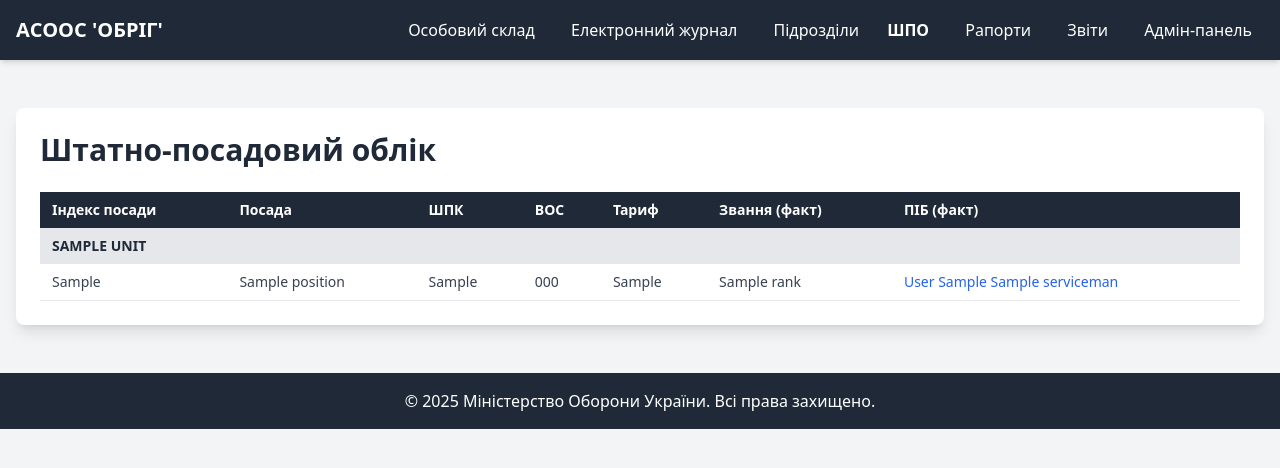
After one commit to bird9fly-rgb/personnel_accounting, a Django app: page /staffing/table/ in a window 1280 px wide. The commit adds this page. Shown: the top 468 px of the page. Run offline with Django 5.2, Linux system fonts and the light colour scheme; tables that the repository leaves empty hold one stand-in row (values such as "Sample post"); parts of the project's set-up code (start-up, migrations or seed data) failed here and were passed over; some libraries are stand-ins or nearby versions.

```diff
--- a/templates/base.html
+++ b/templates/base.html
@@ -13,7 +13,10 @@
             <div class="space-x-2">
                 <a href="{% url 'personnel:serviceman-list' %}" class="px-3 py-2 rounded hover:bg-gray-700">Особовий склад</a>
                 <a href="{% url 'personnel:electronic-journal' %}" class="px-3 py-2 rounded hover:bg-gray-700">Електронний журнал</a>
-                <a href="{% url 'staffing:unit-list' %}" class="px-3 py-2 rounded hover:bg-gray-700">Підрозділи</a>
+                <div class="inline-block">
+                    <a href="{% url 'staffing:unit-list' %}" class="px-3 py-2 rounded hover:bg-gray-700">Підрозділи</a>
+                    <a href="{% url 'staffing:staffing-table' %}" class="px-3 py-2 rounded hover:bg-gray-700 font-semibold">ШПО</a>
+                </div>
                 <a href="{% url 'documents:report-list' %}" class="px-3 py-2 rounded hover:bg-gray-700">Рапорти</a>
                 <a href="{% url 'reporting:dashboard' %}" class="px-3 py-2 rounded hover:bg-gray-700">Звіти</a>
                 <a href="/admin/" class="px-3 py-2 rounded hover:bg-gray-700">Адмін-панель</a>
--- /dev/null
+++ b/templates/staffing/staffing_table.html
@@ -0,0 +1,58 @@
+{% extends "base.html" %}
+
+{% block title %}{{ page_title }} - АСООС 'ОБРІГ'{% endblock %}
+
+{% block content %}
+<div class="bg-white p-6 rounded-lg shadow-lg">
+    <div class="flex justify-between items-center mb-6">
+        <h1 class="text-3xl font-bold text-gray-800">{{ page_title }}</h1>
+        </div>
+
+    <div class="overflow-x-auto">
+        <table class="min-w-full bg-white text-sm">
+            <thead class="bg-gray-800 text-white">
+                <tr>
+                    <th class="py-2 px-3 text-left font-semibold">Індекс посади</th>
+                    <th class="py-2 px-3 text-left font-semibold">Посада</th>
+                    <th class="py-2 px-3 text-left font-semibold">ШПК</th>
+                    <th class="py-2 px-3 text-left font-semibold">ВОС</th>
+                    <th class="py-2 px-3 text-left font-semibold">Тариф</th>
+                    <th class="py-2 px-3 text-left font-semibold">Звання (факт)</th>
+                    <th class="py-2 px-3 text-left font-semibold">ПІБ (факт)</th>
+                </tr>
+            </thead>
+            <tbody class="text-gray-700">
+                {% for unit, positions in units_with_positions.items %}
+                    <tr class="bg-gray-200">
+                        <td colspan="7" class="py-2 px-3 font-bold text-gray-800">
+                            {{ unit.name|upper }}
+                        </td>
+                    </tr>
+
+                    {% for position in positions %}
+                    <tr class="border-b hover:bg-gray-50 {% if not position.serviceman %}bg-red-50{% endif %}">
+                        <td class="py-2 px-3">{{ position.position_index }}</td>
+                        <td class="py-2 px-3 font-medium">{{ position.name }}</td>
+                        <td class="py-2 px-3">{{ position.category }}</td>
+                        <td class="py-2 px-3">{{ position.specialty.code }}</td>
+                        <td class="py-2 px-3">{{ position.tariff_rate }}</td>
+
+                        {% if position.serviceman %}
+                            <td class="py-2 px-3">{{ position.serviceman.rank.name }}</td>
+                            <td class="py-2 px-3">
+                                <a href="{% url 'personnel:serviceman-detail' position.serviceman.pk %}" class="text-blue-600 hover:underline">
+                                    {{ position.serviceman.full_name }}
+                                </a>
+                            </td>
+                        {% else %}
+                            <td class="py-2 px-3 text-red-600 font-semibold">ВАКАНТ</td>
+                            <td class="py-2 px-3 text-red-600 font-semibold">ВАКАНТ</td>
+                        {% endif %}
+                    </tr>
+                    {% endfor %}
+                {% endfor %}
+            </tbody>
+        </table>
+    </div>
+</div>
+{% endblock %}
```
